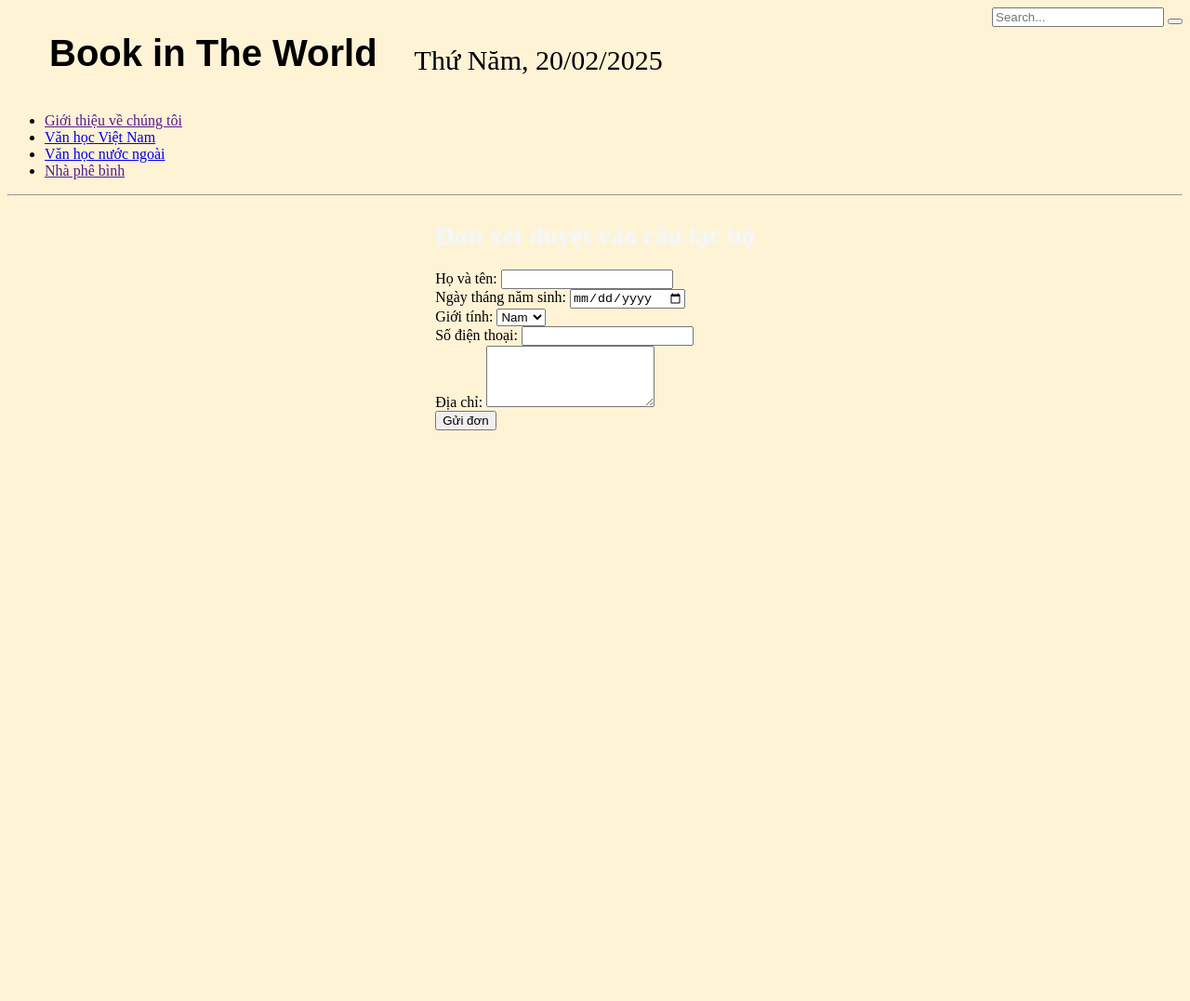
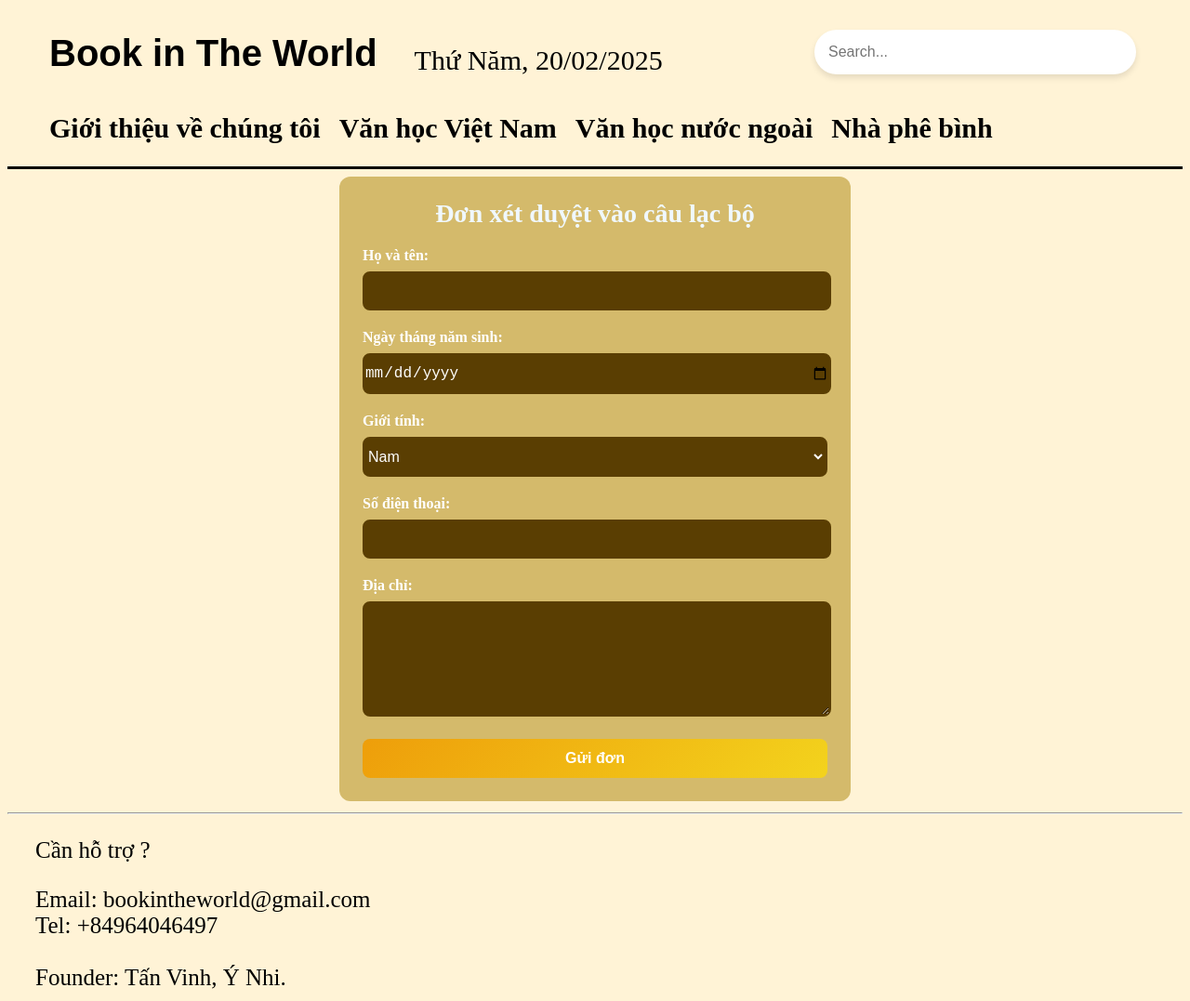
Before and after one commit to tanvinh1120/Book-in-The-World, a plain HTML site: page text.html in a window 1280 px wide. Shown: the whole page at 93% size. Before the commit the page ends 800 px from the top, so only its background shows below. Drawn offline with Linux system fonts and the light colour scheme.

Commit message:
Update text.html

```diff
--- a/text.html
+++ b/text.html
@@ -42,10 +42,10 @@
           </script>
         </div>
 
-        <div class="search-container">
-          <form class="search-box">
-            <input type="text" class="search-text" placeholder="Search..." />
-            <button type="submit" class="search-button">
+        <div id="search-container">
+          <form id="search-box">
+            <input type="text" id="search-text" placeholder="Search..." />
+            <button type="submit" id="search-button">
               <i class="fa-solid fa-magnifying-glass"></i>
             </button>
           </form>
@@ -55,32 +55,32 @@
 
 
      <!-- thư mục -->
-      <ul class="menu">
-        <li><a href="">Giới thiệu về chúng tôi</a></li>
+      <ul id="menu">
+        <li><a href="index.html#item1">Giới thiệu về chúng tôi</a></li>
         <li><a href="vanhocvietnam.html">Văn học Việt Nam</a></li>
         <li><a href="vanhocnuocngoai.html">Văn học nước ngoài</a></li>
-        <li><a href="">Nhà phê bình</a></li>
+        <li><a href="cms.html">Nhà phê bình</a></li>
       </ul>
 
-      <hr class="hr2" />
+      <hr id="hr2" />
      <div style="display: flex;
      justify-content: center;"
      height: 60vh;
      >
-          <div class="container">
+          <div id="container">
             <h1 style="color:aliceblue">Đơn xét duyệt vào câu lạc bộ</h1>
             <form action="index.html" method="get">
-                <div class="form-group">
+                <div id="form-group">
                     <label for="fullname">Họ và tên:</label>
                     <input type="text" id="fullname" name="fullname" required>
                 </div>
 
-                <div class="form-group">
+                <div id="form-group">
                     <label for="dob">Ngày tháng năm sinh:</label>
                     <input type="date" id="dob" name="dob" required>
                 </div>
 
-                <div class="form-group">
+                <div id="form-group">
                     <label for="gender">Giới tính:</label>
                     <select id="gender" name="gender" required>
                         <option value="male">Nam</option>
@@ -89,21 +89,28 @@
                     </select>
                 </div>
 
-                <div class="form-group">
+                <div id="form-group">
                     <label for="phone">Số điện thoại:</label>
                     <input type="tel" id="phone" name="phone" required>
                 </div>
 
-                <div class="form-group">
+                <div id="form-group">
                     <label for="address">Địa chỉ:</label>
                     <textarea id="address" name="address" rows="4" required></textarea>
                 </div>
 
-                <div class="form-group">
+                <div id="form-group">
                    <button type="submit">Gửi đơn</button>
                 </div>
             </form>
         </div>
      </div>
+     <div id="end">    <hr>
+      <p >Cần hỗ trợ ?</p>
+      <div id="ende">Email: <a href="mailto:bookintheworld@gmail.com">bookintheworld@gmail.com</a></div>
+      <div id="endt">Tel: <a href="tel:+84964046497">+84964046497</a></div>
+      <br>
+      <div>Founder: Tấn Vinh, Ý Nhi.</div>
+                </div>
 </body>
 </html>
```
